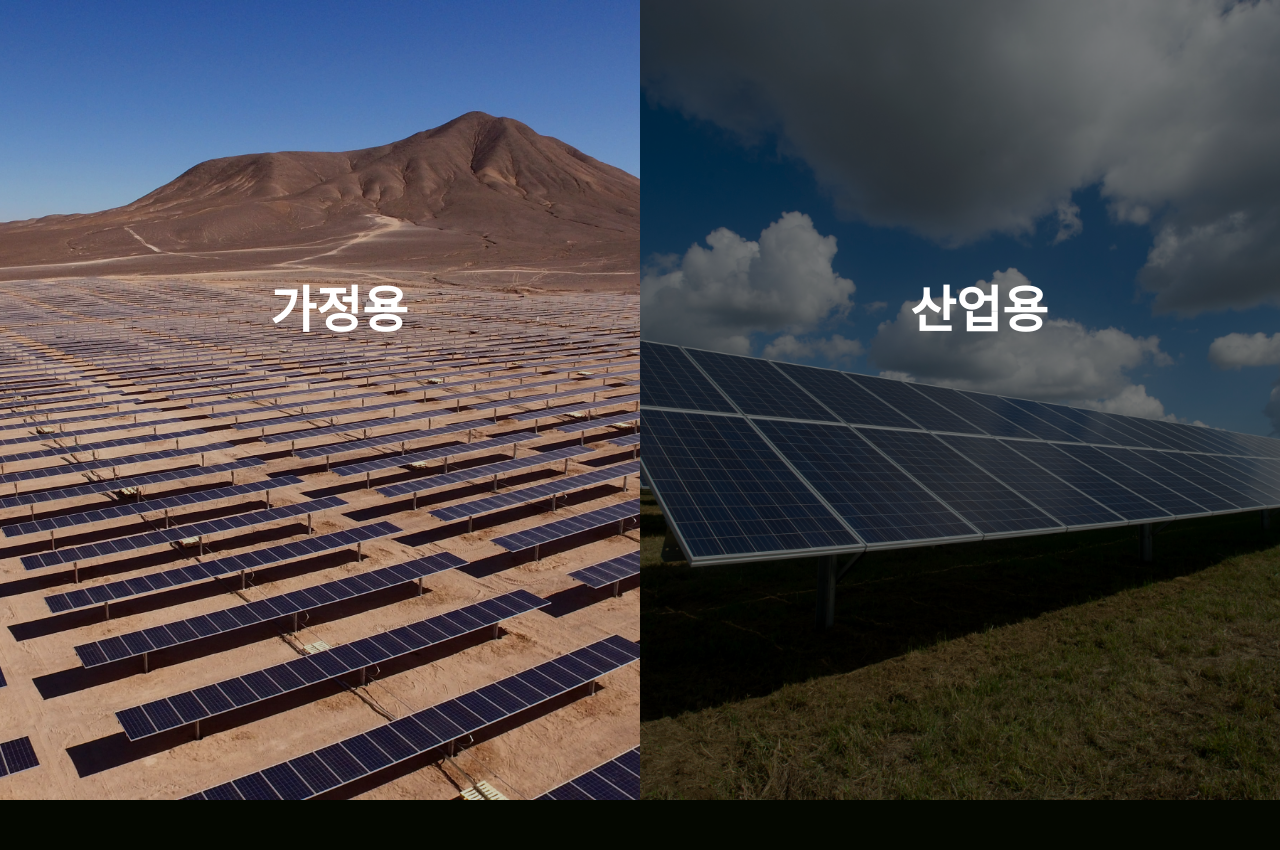
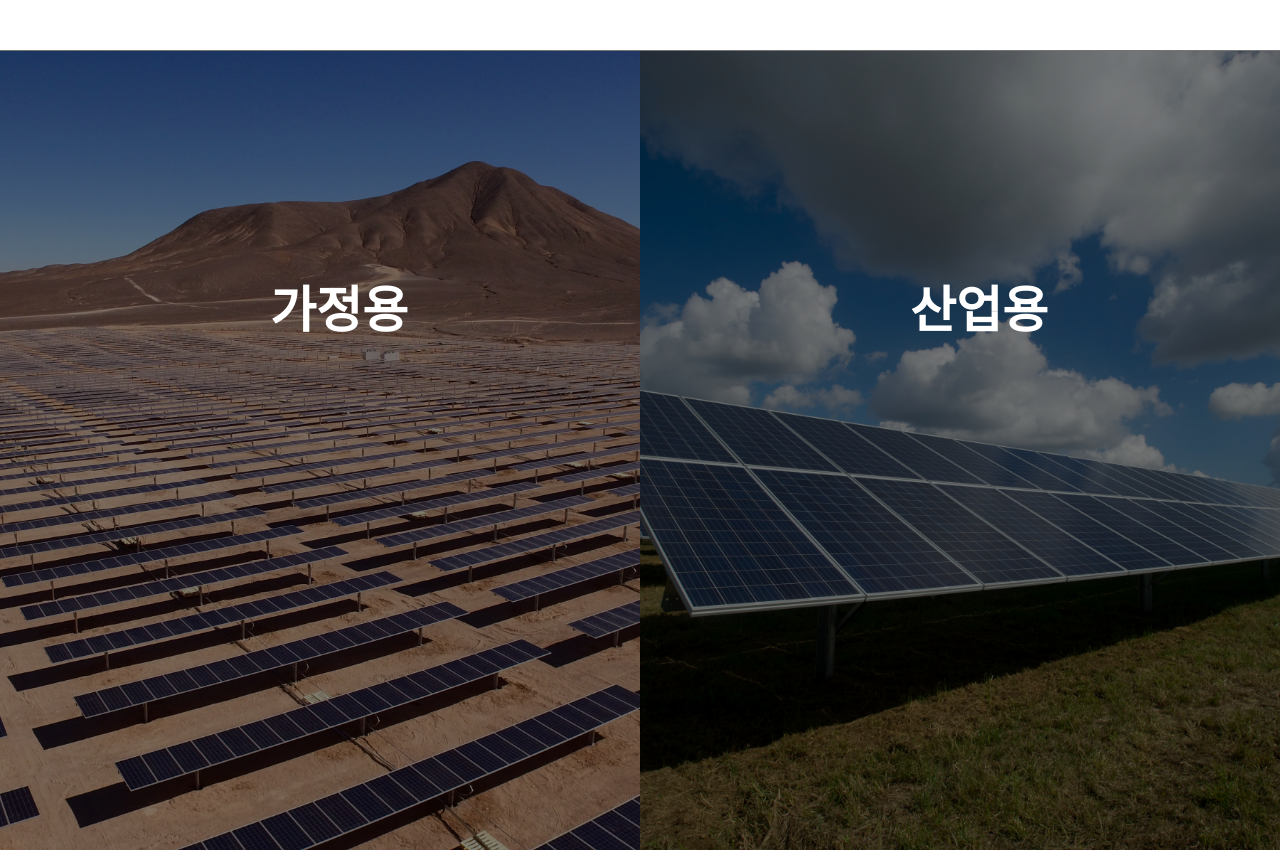
Before and after one commit to Ji-sunny/FinalProject, a Flask app: template templates/view/select.html in a window 1280 px wide. Before the commit the page ends 800 px from the top, so only its background shows below. Run offline with Flask 2, Linux system fonts and the light colour scheme; the template is opened without the code that fills it, so the values that code supplies are empty.

Commit message:
지선 select.html -0607

```diff
--- a/main.py
+++ b/main.py
@@ -9,6 +9,10 @@ app = Flask(__name__)
 cors = CORS(app)
 
 @app.route("/")
+def selectmain():
+    return render_template("view/select.html")
+
+@app.route("/index")
 def index():
     return render_template("index.html")
 
@@ -45,10 +49,6 @@ def ajax():
     # print("--" * 10)
     return jsonify({"chart_data":chart_data, "energy_chart_data":energy_chart_data})
 
-@app.route("/select")
-def selectmain():
-    return render_template('view/select.html')
-
 if __name__ == "__main__":
     app.debug = True
     app.run(port=5000)
--- a/templates/view/select.html
+++ b/templates/view/select.html
@@ -4,7 +4,7 @@
     <meta charset="UTF-8">
     <title>선택</title>
     <style>
-        * {margin: 0px;padding: 0px;}
+        * {margin: 0px;padding: 0px;font-family: 'Noto Sans KR', sans-serif;}
         #industry{
             background-image: url(/static/img/img01.jpg);
             background-size: cover;
@@ -37,17 +37,29 @@
 			margin-top: -50px;
 			text-align: center;
             z-index:1000;}
-        #opac:hover, #opac2:hover{background-color:rgba(0, 0, 0, 0.2);}
+        #opac:hover, #opac2:hover{background-color:rgba(0, 0, 0, 0.1);}
+        .full-screen {padding-top: 50px}
+        #header {
+            border-bottom: 1px solid #e8e8e8;
+            position: fixed;
+            width: 100%;
+            height: 50px;
+            text-align: center;
+            background-color: white;
+        }
     </style>
 </head>
 <body>
+    <div id="header">
+        <img>
+    </div>
     <div class="full-screen">
         <ul>
             <li id="household">
                 <a href=""><p class="txt"><b>가정용</b></p><p id="opac"></p></a>
             </li>
             <li id="industry">
-                <a href="/"><p class="txt"><b>산업용</b></p><p id="opac2"></p></a>
+                <a href="/index"><p class="txt"><b>산업용</b></p><p id="opac2"></p></a>
             </li>
         </ul>
     </div>
```
